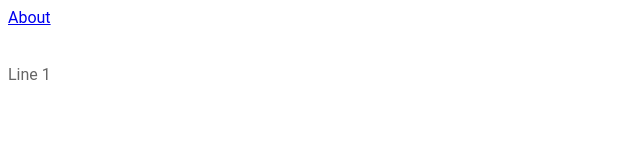
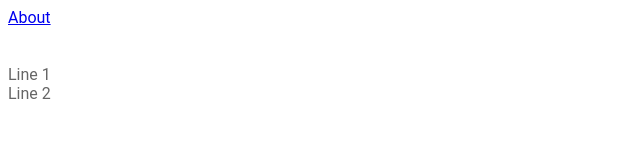
Before and after one commit to softskye/abc, a plain HTML site: page index.html in a window 1280 px wide. Shown: the full height of the page, 0-640 px from the left. Drawn offline with Linux system fonts and the light colour scheme.

Commit message:
Update index.html

```diff
--- a/index.html
+++ b/index.html
@@ -12,6 +12,7 @@
 <div id="text1"><a href="about.html">About</a></div>
 <br><br>
 <div id="text1">Line 1</div>
+<div id="text1">Line 2</div>
 
 
 	</body>
```
